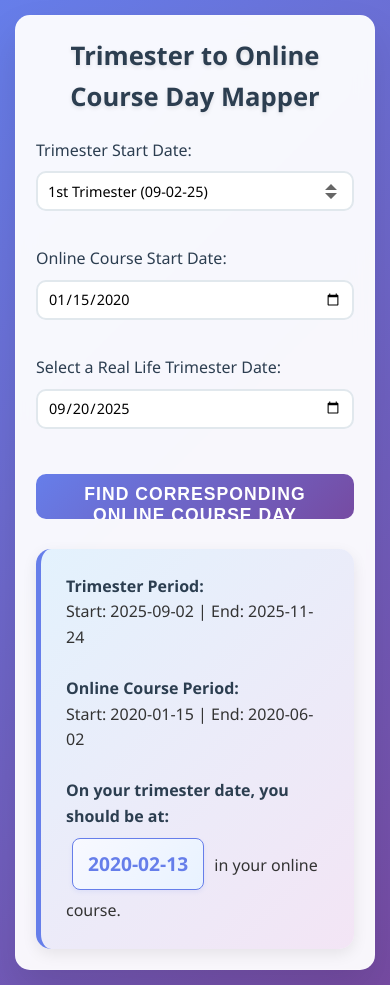
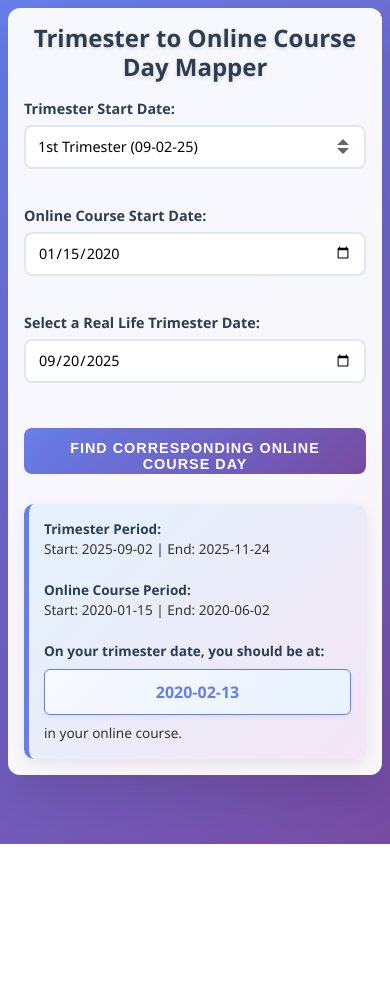
Before and after one commit to JackLaFreniere/OnlineCoursePacing, a plain HTML site: page index.html in a window 390 px wide. Both pictures are taken after typing "2020-01-15" into the empty fields and a click on the button "FIND CORRESPONDING ONLINE COURSE DAY". After the commit the page ends 844 px from the top, so only its background shows below. Drawn offline with Linux system fonts and the light colour scheme.

Commit message:
updated ui to be better for mobile devices

```diff
--- a/styles.css
+++ b/styles.css
@@ -196,49 +196,139 @@ button:active {
 
 /* Responsive design */
 @media (max-width: 768px) {
+    body {
+        padding: 15px;
+    }
+
     .container {
         margin: 10px;
-        padding: 25px;
+        padding: 20px;
         border-radius: 15px;
+        max-width: 100%;
     }
 
     h1 {
         font-size: 1.8rem;
         margin-bottom: 20px;
+        line-height: 1.3;
     }
 
-    input[type="date"], select, button {
-        padding: 10px 12px;
-        height: 45px;
+    .form-group {
+        margin-bottom: 20px;
+    }
+
+    label {
+        font-size: 1rem;
+        margin-bottom: 6px;
+    }
+
+    input[type="date"], select {
+        padding: 12px 15px;
+        height: 48px;
+        font-size: 1rem;
+    }
+
+    button {
+        padding: 14px 20px;
+        height: 50px;
+        font-size: 1rem;
+        margin-top: 15px;
+    }
+
+    .info {
+        padding: 20px;
+        margin-top: 20px;
+        font-size: 0.95rem;
+        line-height: 1.6;
     }
 
     .result {
-        font-size: 1.2rem;
+        font-size: 1.1rem;
+        padding: 8px 12px;
+        margin: 6px 4px;
+        display: block;
+        text-align: center;
+        margin-top: 10px;
     }
 }
 
 @media (max-width: 480px) {
     body {
-        padding: 10px;
+        padding: 8px;
+        font-size: 14px;
     }
 
     .container {
-        padding: 20px;
-        margin: 5px;
+        padding: 15px;
+        margin: 0;
+        border-radius: 12px;
     }
 
     h1 {
-        font-size: 1.6rem;
+        font-size: 1.5rem;
+        margin-bottom: 15px;
+        line-height: 1.2;
+    }
+
+    .form-group {
+        margin-bottom: 15px;
     }
 
     label {
-        font-size: 1rem;
+        font-size: 0.9rem;
+        margin-bottom: 5px;
+        font-weight: 600;
     }
 
     input[type="date"], select {
-        padding: 8px 10px;
-        height: 40px;
+        padding: 10px 12px;
+        height: 44px;
         font-size: 0.9rem;
+        border-radius: 8px;
+    }
+
+    button {
+        padding: 12px 16px;
+        height: 46px;
+        font-size: 0.9rem;
+        margin-top: 10px;
+        border-radius: 8px;
+    }
+
+    .info {
+        padding: 15px;
+        margin-top: 15px;
+        font-size: 0.85rem;
+        line-height: 1.5;
+        border-radius: 10px;
+    }
+
+    .result {
+        font-size: 1rem;
+        padding: 10px 12px;
+        margin: 8px 0;
+        display: block;
+        text-align: center;
+        border-radius: 6px;
+    }
+}
+
+/* Very small screens */
+@media (max-width: 320px) {
+    .container {
+        padding: 12px;
+    }
+
+    h1 {
+        font-size: 1.3rem;
+    }
+
+    input[type="date"], select, button {
+        font-size: 0.85rem;
+    }
+
+    .info {
+        font-size: 0.8rem;
     }
 }
 
```
